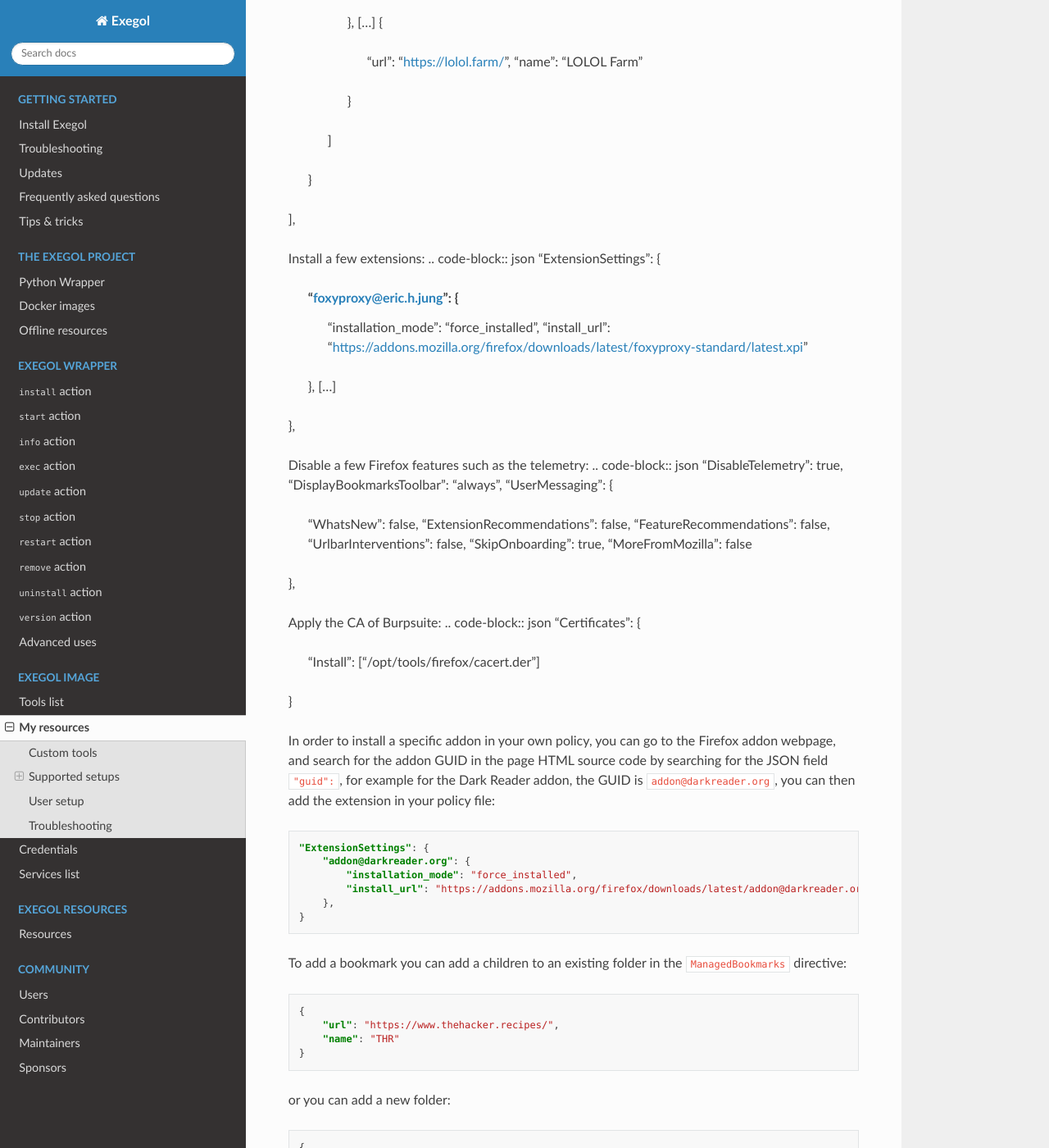
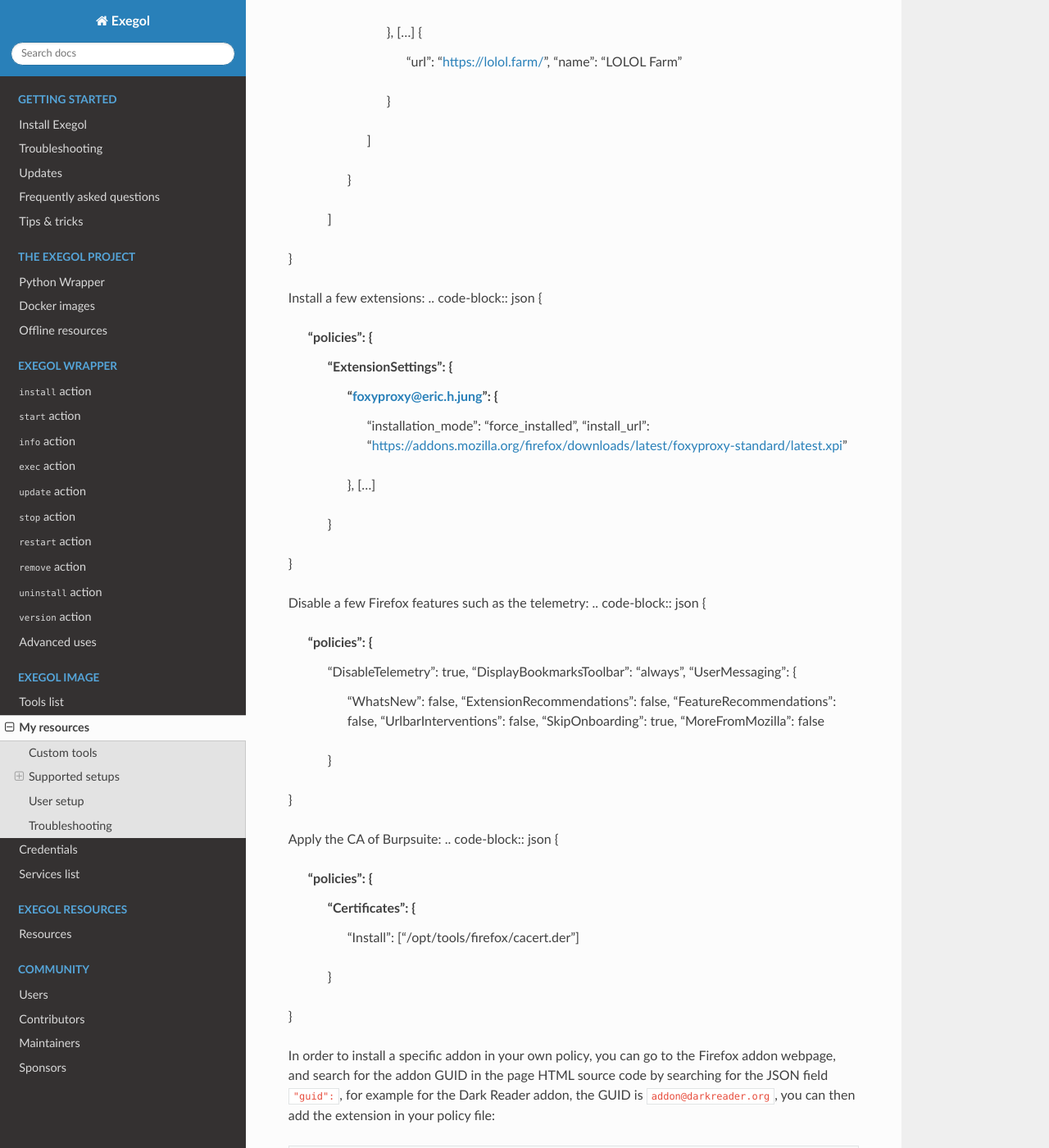
Before and after one commit to ThePorgs/Exegol-docs, a Sphinx documentation site: the page built from source/exegol-image/my-resources.rst, in a window 1280 px wide and 1400 px high, scrolled down 4079 px. Shown: the whole window at 82% size. Built offline with Sphinx 7.4.7 and the Read the Docs theme 3.1.0, drawn with Linux system fonts in a browser that asks for light colours; some of the changed text lies outside the part shown.

Commit message:
Update my-resources.rst

```diff
--- a/source/exegol-image/my-resources.rst
+++ b/source/exegol-image/my-resources.rst
@@ -109,7 +109,9 @@ The file ``/usr/lib/firefox-esr/distribution/policies.json`` can be used as a te
 The default policy applied by Exegol:
 Add a few bookmarks:
 .. code-block:: json
-"ManagedBookmarks": [
+{
+  "policies": {
+    "ManagedBookmarks": [
       {
         "toplevel_name": "Exegol Bookmarks"
       },
@@ -131,35 +133,45 @@ Add a few bookmarks:
           }
         ]
       }
-],
+    ]
+}
 
 Install a few extensions:
 .. code-block:: json
-"ExtensionSettings": {
+{
+  "policies": {
+    "ExtensionSettings": {
       "foxyproxy@eric.h.jung": {
         "installation_mode": "force_installed",
         "install_url": "https://addons.mozilla.org/firefox/downloads/latest/foxyproxy-standard/latest.xpi"
       },
       [...]
-},
+    }
+}
 
 Disable a few Firefox features such as the telemetry:
 .. code-block:: json
-"DisableTelemetry": true,
-"DisplayBookmarksToolbar": "always",
-"UserMessaging": {
+{
+  "policies": {
+    "DisableTelemetry": true,
+    "DisplayBookmarksToolbar": "always",
+    "UserMessaging": {
       "WhatsNew": false,
       "ExtensionRecommendations": false,
       "FeatureRecommendations": false,
       "UrlbarInterventions": false,
       "SkipOnboarding": true,
       "MoreFromMozilla": false
-},
+    }
+}
 
 Apply the CA of Burpsuite:
 .. code-block:: json
-"Certificates": {
-    "Install": ["/opt/tools/firefox/cacert.der"]
+{
+  "policies": {
+    "Certificates": {
+        "Install": ["/opt/tools/firefox/cacert.der"]
+    }
 }
 
 In order to install a specific addon in your own policy, you can go to the Firefox addon webpage, and search for the addon GUID in the page HTML source code by searching for the JSON field ``"guid":``, for example for the Dark Reader addon, the GUID is ``addon@darkreader.org``, you can then add the extension in your policy file:
```
Also changed, not shown: other parts of source/exegol-image/my-resources.rst (+1 -1 lines).
